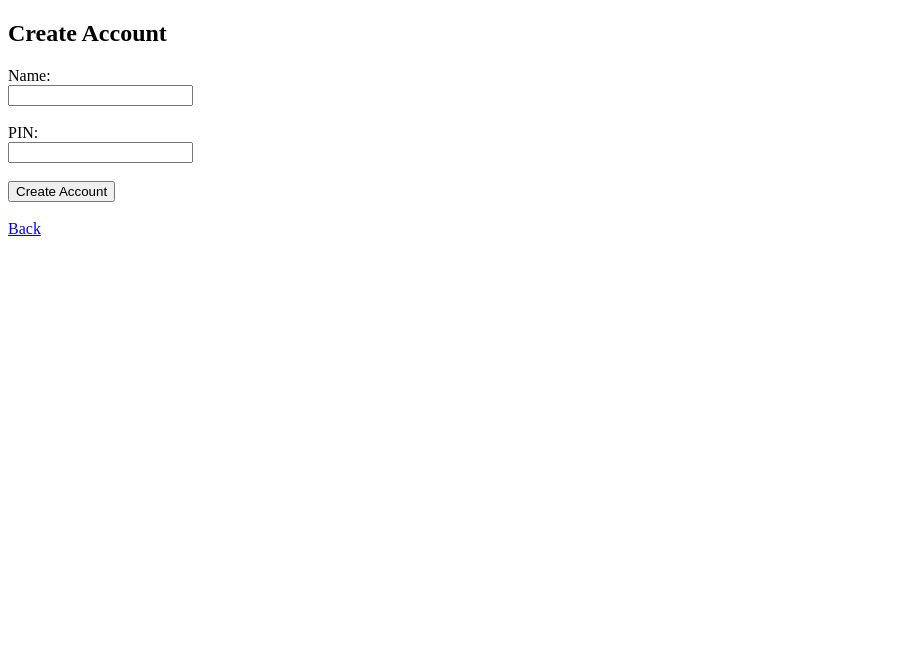
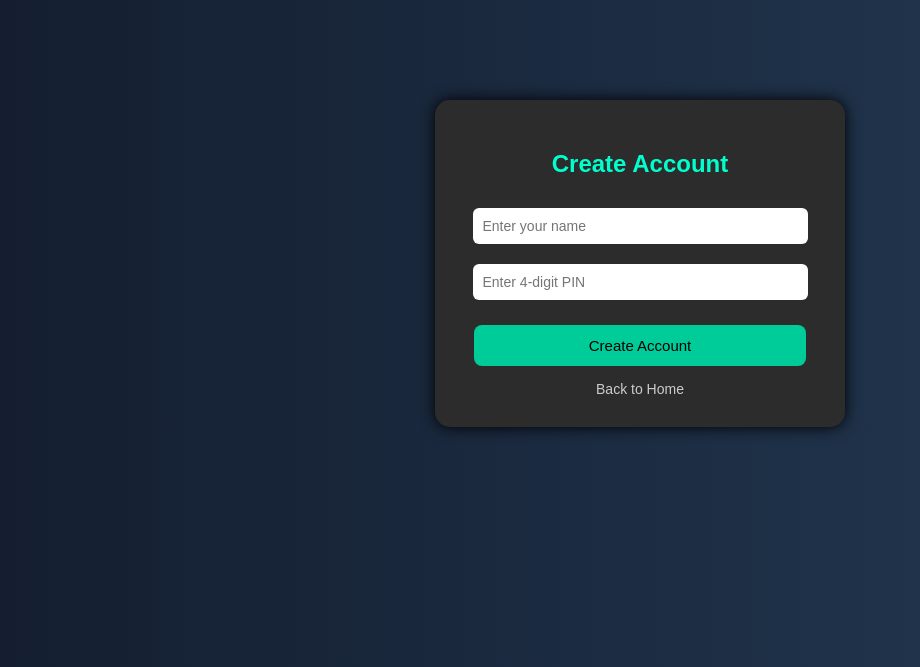
Before and after one commit to Bharathkumar-2710/ATM-SYSTEM, a Flask app: page /create in a window 1280 px wide. Shown: the top 667 px of the page, without its empty margins (0-920 px from the left). Run offline with Flask 3, Linux system fonts and the light colour scheme.

Commit message:
improve create page

```diff
--- a/templates/create.html
+++ b/templates/create.html
@@ -2,23 +2,95 @@
 <html>
 <head>
     <title>Create Account</title>
+
+    <style>
+        body {
+            margin: 0;
+            font-family: Arial, sans-serif;
+            background: linear-gradient(to right, #141e30, #243b55);
+            color: white;
+            text-align: center;
+        }
+
+        .container {
+            margin-top: 100px;
+        }
+
+        .card {
+            margin: auto;
+            padding: 30px;
+            width: 350px;
+            background: #2c2c2c;
+            border-radius: 15px;
+            box-shadow: 0 0 15px black;
+        }
+
+        h2 {
+            color: #00ffcc;
+            margin-bottom: 20px;
+        }
+
+        input {
+            width: 90%;
+            padding: 10px;
+            margin: 10px 0;
+            border-radius: 6px;
+            border: none;
+            font-size: 14px;
+        }
+
+        button {
+            width: 95%;
+            padding: 12px;
+            margin-top: 15px;
+            border: none;
+            border-radius: 8px;
+            background: #00cc99;
+            color: black;
+            font-size: 15px;
+            cursor: pointer;
+        }
+
+        button:hover {
+            opacity: 0.85;
+        }
+
+        .back {
+            margin-top: 15px;
+            display: block;
+            color: #cccccc;
+            text-decoration: none;
+            font-size: 14px;
+        }
+
+        .back:hover {
+            color: white;
+        }
+    </style>
+
 </head>
+
 <body>
 
-<h2>Create Account</h2>
+<div class="container">
 
-<form method="post">
-    Name:<br>
-    <input type="text" name="name" required><br><br>
+    <div class="card">
 
-    PIN:<br>
-    <input type="password" name="pin" required><br><br>
+        <h2>Create Account</h2>
 
-    <button type="submit">Create Account</button>
-</form>
+        <form method="post">
+            <input type="text" name="name" placeholder="Enter your name" required>
 
-<br>
-<a href="/">Back</a>
+            <input type="password" name="pin" placeholder="Enter 4-digit PIN" required>
+
+            <button type="submit">Create Account</button>
+        </form>
+
+        <a href="/" class="back">Back to Home</a>
+
+    </div>
+
+</div>
 
 </body>
 </html>
```
